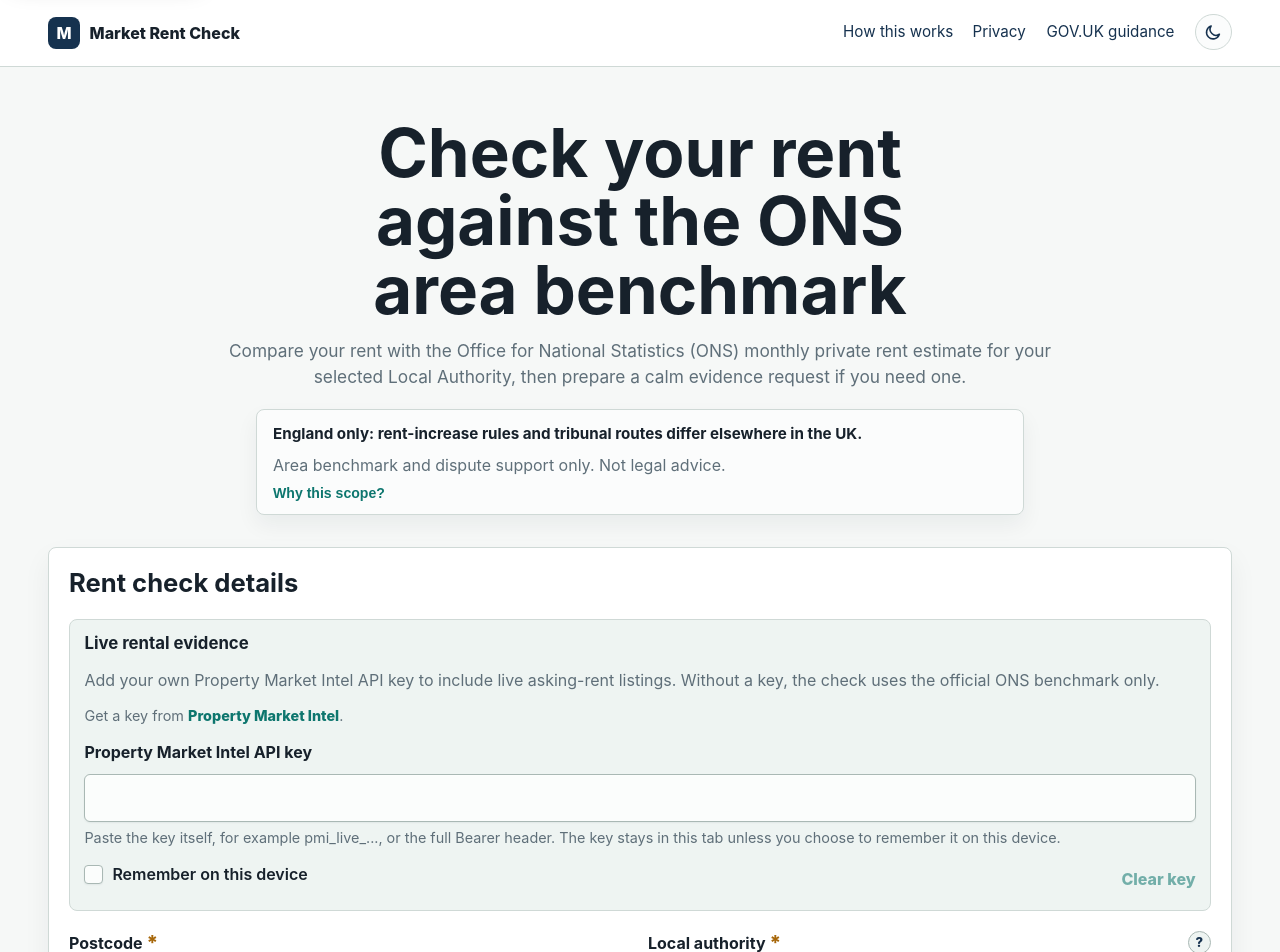
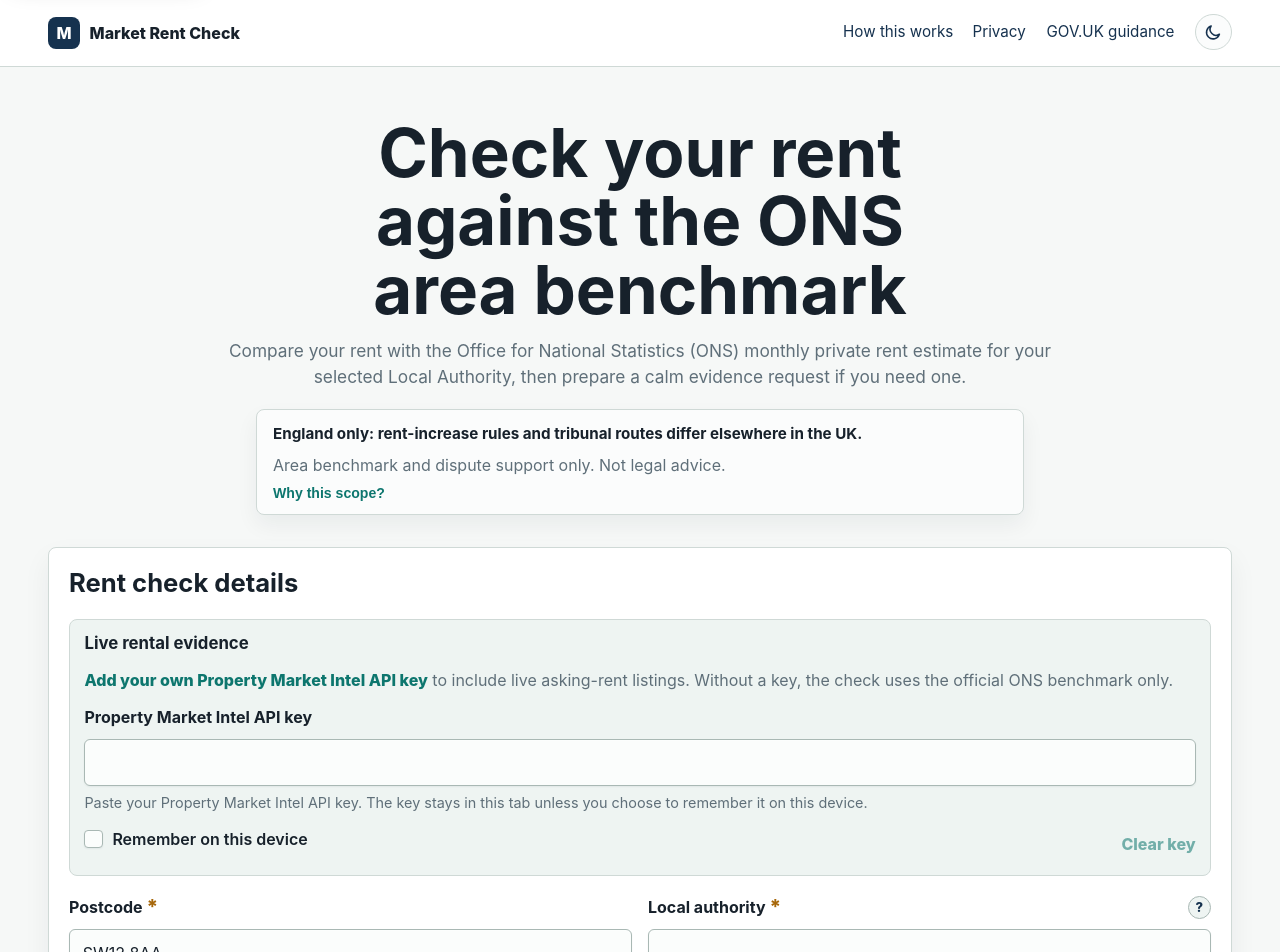
Before and after one commit to MacSteini/Rent-Evidence-Helper, a React (Vite) app: page / in a window 1280 px wide. Shown: the top 952 px of the page. Built offline with nearby package versions, Linux system fonts and the light colour scheme.

Commit message:
Simplify key copy and page scroll

```diff
--- a/src/components/ApiKeyPanel.tsx
+++ b/src/components/ApiKeyPanel.tsx
@@ -18,21 +18,17 @@ export function ApiKeyPanel({
       <div className="section-heading">
         <h2 id="api-key-title">Live rental evidence</h2>
         <p>
-          Add your own Property Market Intel API key to include live asking-rent
-          listings. Without a key, the check uses the official ONS benchmark only.
+          <a
+            href="https://www.propertymarketintel.com/api-docs"
+            target="_blank"
+            rel="noreferrer"
+          >
+            Add your own Property Market Intel API key
+          </a>{" "}
+          to include live asking-rent listings. Without a key, the check uses
+          the official ONS benchmark only.
         </p>
       </div>
-      <p className="provider-note">
-        Get a key from{" "}
-        <a
-          href="https://www.propertymarketintel.com/api-docs"
-          target="_blank"
-          rel="noreferrer"
-        >
-          Property Market Intel
-        </a>
-        .
-      </p>
       <div className="field api-key-field">
         <label htmlFor="pmi-api-key">Property Market Intel API key</label>
         <input
@@ -44,8 +40,8 @@ export function ApiKeyPanel({
           onChange={(event) => onApiKeyChange(event.target.value)}
         />
         <p className="hint">
-          Paste the key itself, for example pmi_live_..., or the full Bearer header.
-          The key stays in this tab unless you choose to remember it on this device.
+          Paste your Property Market Intel API key. The key stays in this tab
+          unless you choose to remember it on this device.
         </p>
       </div>
       <div className="api-key-actions">
--- a/src/components/DeeperComparablePanel.tsx
+++ b/src/components/DeeperComparablePanel.tsx
@@ -26,7 +26,9 @@ export function DeeperComparablePanel({
   error,
   onRun
 }: DeeperComparablePanelProps) {
-  const searchArea = evidence?.searchAreaDescription ?? derivePostcodeSectorLabel(input);
+  const searchArea = formatSearchAreaLabel(
+    evidence?.searchAreaDescription ?? derivePostcodeSectorLabel(input)
+  );
   const isWaitingForPmi = cooldownSeconds > 0;
   const calibration = evidence
     ? calibrateDeeperComparableEvidence(evidence, Number(input.rentAmount))
@@ -188,7 +190,13 @@ export function DeeperComparablePanel({
 function derivePostcodeSectorLabel(input: RentSearchInput): string {
   const parts = input.postcode.trim().toUpperCase().split(/\s+/);
   if (parts.length === 2 && parts[1]) return `${parts[0]} ${parts[1][0]}`;
-  return "postcode sector";
+  return "Postcode sector";
+}
+
+function formatSearchAreaLabel(value: string): string {
+  return value
+    .replace(/\bpostcode sector\b/g, "Postcode sector")
+    .replace(/\boutcode\b/g, "Outcode");
 }
 
 function formatRange(minimum: number | undefined, maximum: number | undefined): string {
--- a/src/components/OfficialBenchmarkPanel.tsx
+++ b/src/components/OfficialBenchmarkPanel.tsx
@@ -43,7 +43,7 @@ export function OfficialBenchmarkPanel({
         </div>
         <div>
           <dt>Selected benchmark</dt>
-          <dd>{comparison.selection.label}</dd>
+          <dd>{capitaliseFirst(comparison.selection.label)}</dd>
         </div>
       </dl>
 
@@ -72,3 +72,7 @@ function formatDate(value: string): string {
     year: "numeric"
   }).format(new Date(value));
 }
+
+function capitaliseFirst(value: string): string {
+  return value.charAt(0).toUpperCase() + value.slice(1);
+}
--- a/src/styles.css
+++ b/src/styles.css
@@ -1551,23 +1551,6 @@ th {
     grid-template-columns: minmax(20rem, 29rem) minmax(0, 1fr);
     grid-template-areas: "form result";
     gap: 1.25rem;
-    height: calc(100dvh - 1.5rem);
-    min-height: 38rem;
-    overflow: hidden;
-  }
-
-  .workspace-grid-has-result .form-panel {
-    max-height: 100%;
-    overflow-y: auto;
-    overscroll-behavior: contain;
-    scrollbar-gutter: stable;
-  }
-
-  .workspace-grid-has-result .result-region {
-    max-height: 100%;
-    overflow-y: auto;
-    overscroll-behavior: contain;
-    scrollbar-gutter: stable;
   }
 
   .workspace-grid-has-result .field-grid {
```
Also changed, not shown: 1 other file (tests, documents, lock files or other folders).
